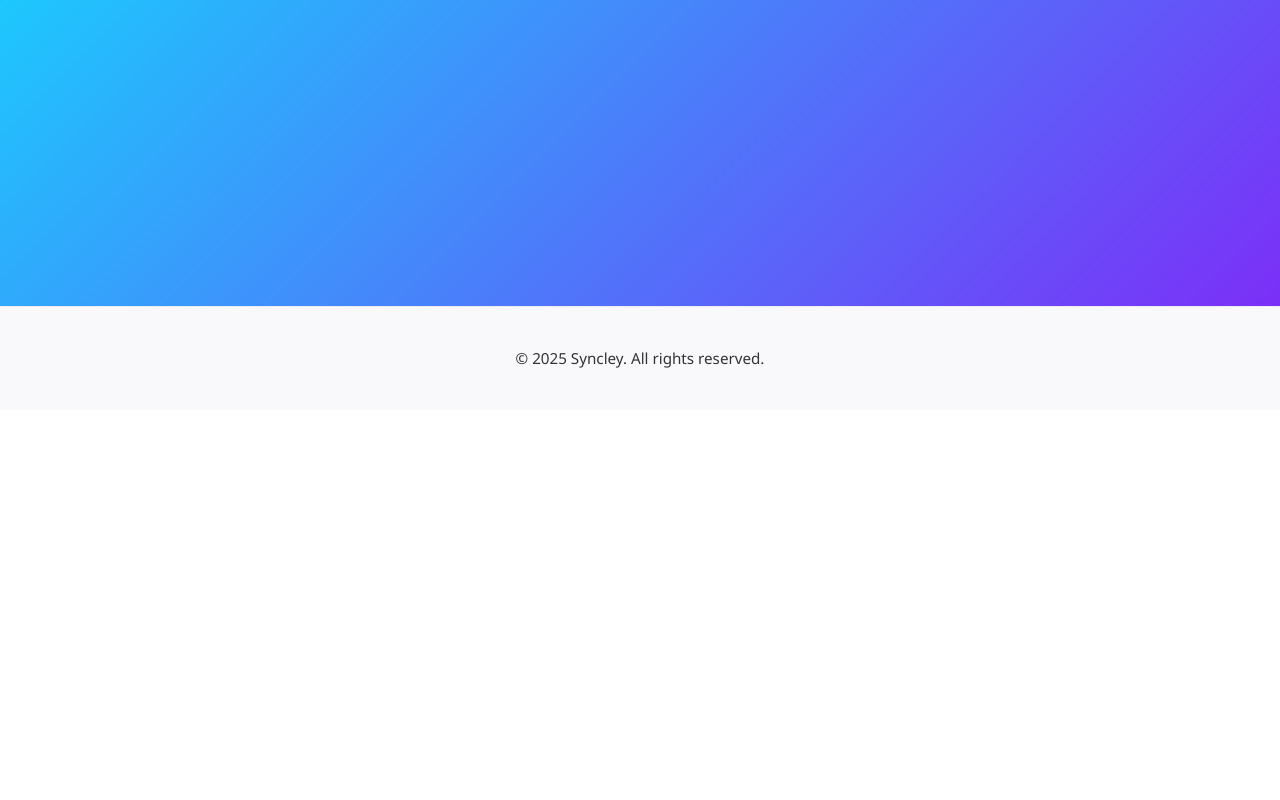
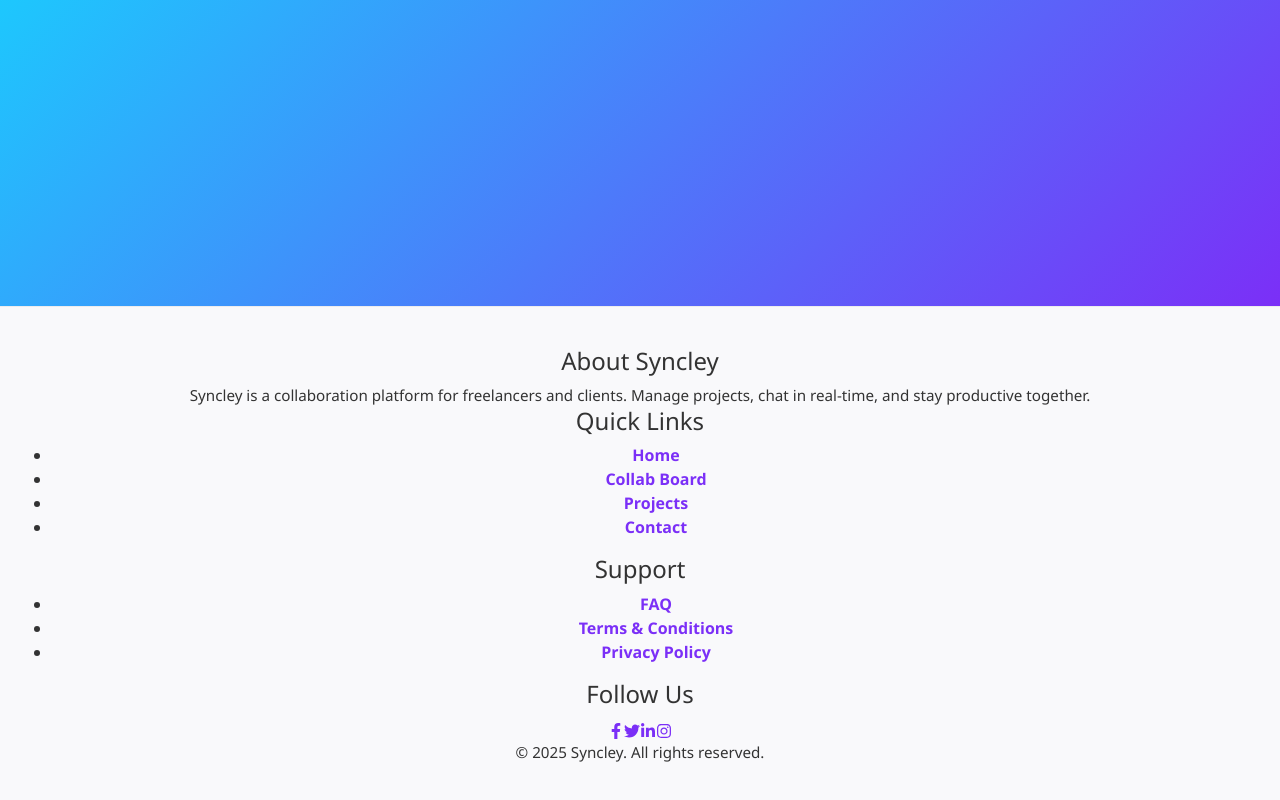
Before and after one commit to shirl3yyyy/my-syncley-frontend, a React (Create React App) app: page /inspiration in a window 1280 px wide. Shown: the part 570-1370 px from the top of the page. Before the commit the page ends 980 px from the top, so only its background shows below. Built offline with nearby package versions, Linux system fonts and the light colour scheme.

Commit message:
modified files

```diff
--- a/src/components/layout/Footer.js
+++ b/src/components/layout/Footer.js
@@ -1,11 +1,57 @@
 import './Footer.css';
+import { FaFacebookF, FaTwitter, FaLinkedinIn, FaInstagram } from 'react-icons/fa';
 
 function Footer() {
-    return(
-        <footer className="footer">
-            <p>© {new Date().getFullYear()} Syncley. All rights reserved.</p>
-        </footer>
-    );
+  return (
+    <footer className="footer">
+      <div className="footer-container">
+
+        {/* About Section */}
+        <div className="footer-column">
+          <h4>About Syncley</h4>
+          <p>Syncley is a collaboration platform for freelancers and clients. Manage projects, chat in real-time, and stay productive together.</p>
+        </div>
+
+        {/* Quick Links */}
+        <div className="footer-column">
+          <h4>Quick Links</h4>
+          <ul>
+            <li><a href="/">Home</a></li>
+            <li><a href="/board">Collab Board</a></li>
+            <li><a href="/projects">Projects</a></li>
+            <li><a href="/contact">Contact</a></li>
+          </ul>
+        </div>
+
+        {/* Support */}
+        <div className="footer-column">
+          <h4>Support</h4>
+          <ul>
+            <li><a href="/faq">FAQ</a></li>
+            <li><a href="/terms">Terms & Conditions</a></li>
+            <li><a href="/privacy">Privacy Policy</a></li>
+          </ul>
+        </div>
+
+        {/* Social */}
+        <div className="footer-column">
+          <h4>Follow Us</h4>
+          <div className="social-icons">
+            <a href="#"><FaFacebookF /></a>
+            <a href="#"><FaTwitter /></a>
+            <a href="#"><FaLinkedinIn /></a>
+            <a href="#"><FaInstagram /></a>
+          </div>
+        </div>
+
+      </div>
+
+      {/* Bottom Bar */}
+      <div className="footer-bottom">
+        <p>© {new Date().getFullYear()} Syncley. All rights reserved.</p>
+      </div>
+    </footer>
+  );
 }
 
 export default Footer;
```
